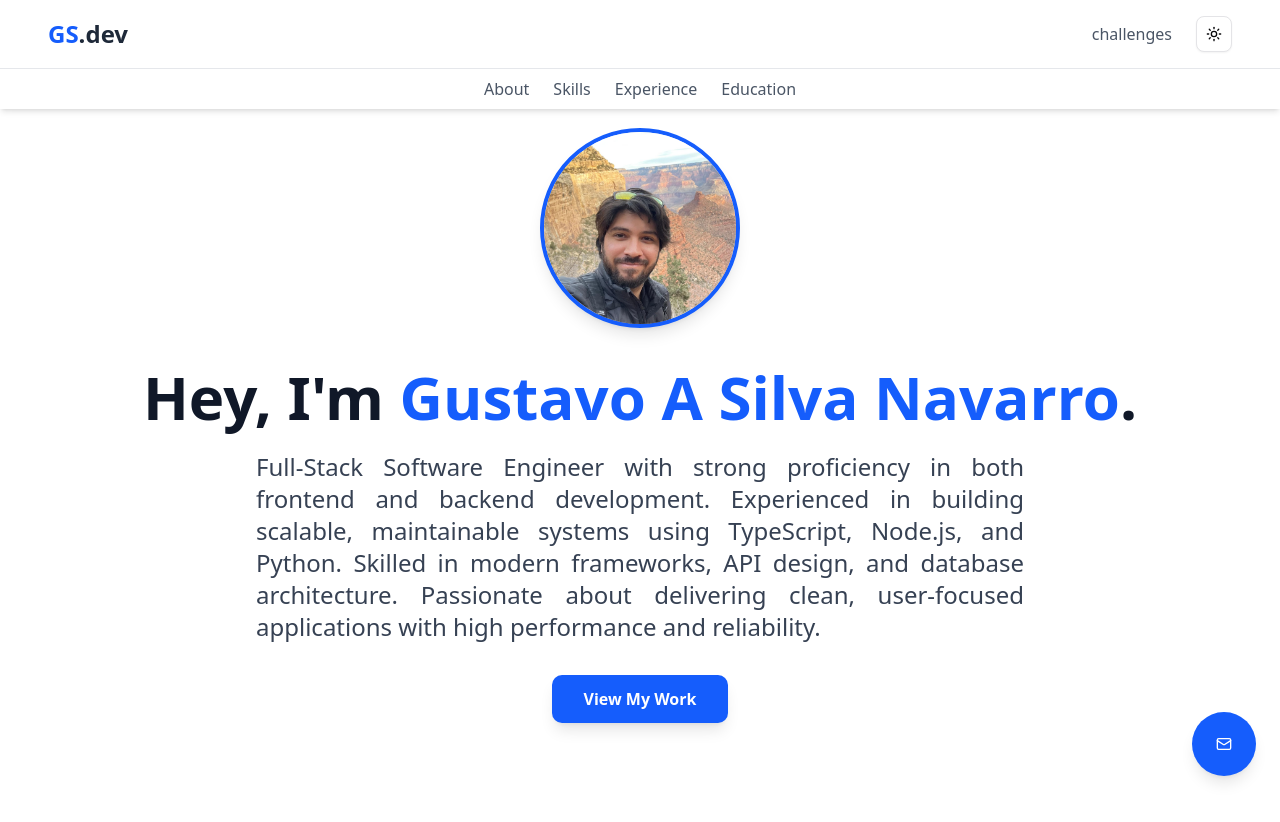
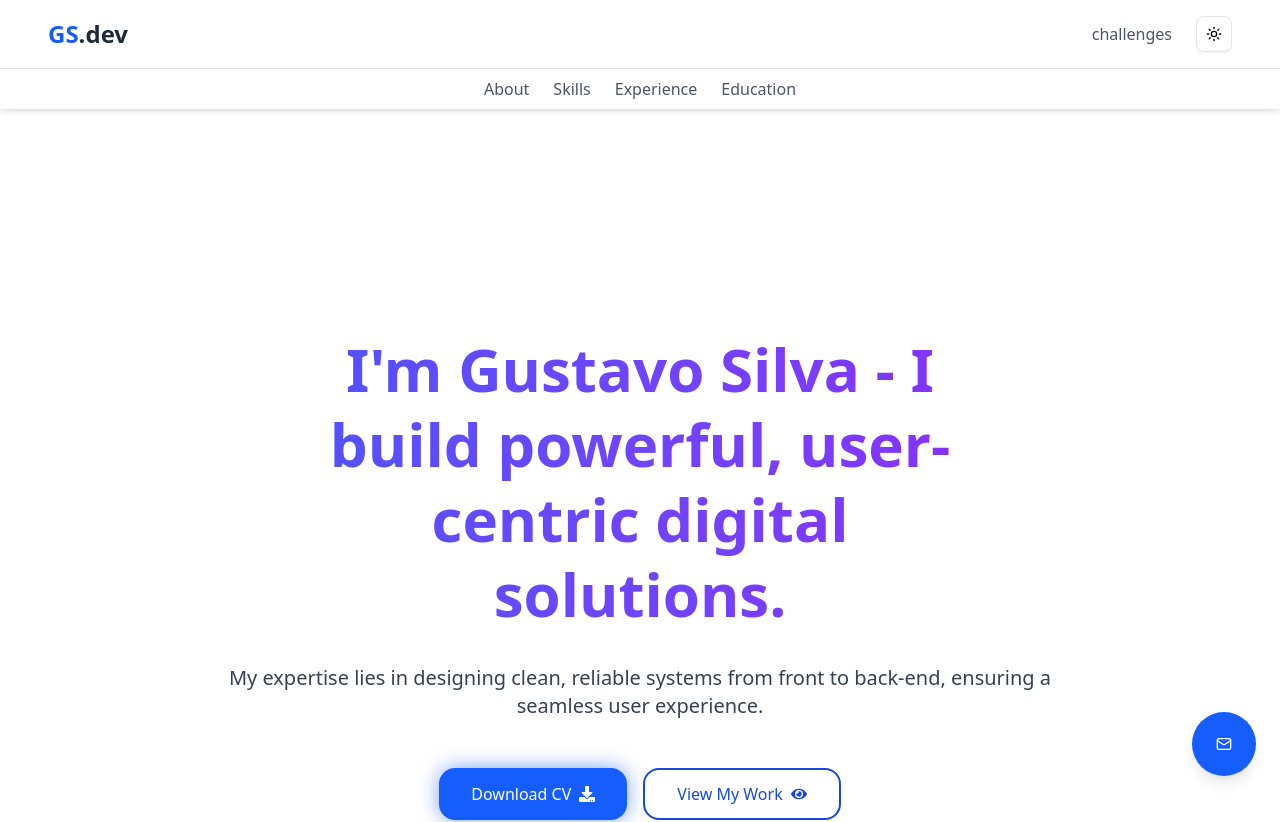
Before and after one commit to GustavoSilvaNavarro/gsn_web_page, a Next.js app: page / in a window 1280 px wide. Shown: the top 822 px of the page. Built offline with nearby package versions, Linux system fonts and the light colour scheme; no server answers.

Commit message:
🚧 Work in progress to improve the main section

```diff
--- a/package.json
+++ b/package.json
@@ -29,6 +29,7 @@
     "react-dom": "19.1.0",
     "react-email": "^4.2.6",
     "react-hook-form": "^7.61.1",
+    "react-icons": "^5.5.0",
     "react-intersection-observer": "^9.16.0",
     "resend": "^4.7.0",
     "tailwind-merge": "^3.3.1",
--- a/src/app/globals.css
+++ b/src/app/globals.css
@@ -38,3 +38,14 @@
 .delay-200 { animation-delay: 0.2s; }
 .delay-400 { animation-delay: 0.4s; }
 .delay-600 { animation-delay: 0.6s; }
+
+@keyframes gradient-animation {
+  0% { background-position: 0% 50%; }
+  50% { background-position: 100% 50%; }
+  100% { background-position: 0% 50%; }
+}
+
+.animate-gradient {
+  background-size: 200% auto;
+  animation: gradient-animation 2s ease infinite;
+}
--- a/src/app/layout.tsx
+++ b/src/app/layout.tsx
@@ -14,8 +14,8 @@ const geistMono = Geist_Mono({
 });
 
 export const metadata: Metadata = {
-  title: 'gsn',
-  description: 'GSN personal website | portfolio.',
+  title: 'Gustavo Silva | Portfolio',
+  description: 'Gustavo Silva personal website | portfolio.',
 };
 
 export default function RootLayout({ children }: Readonly<{ children: React.ReactNode }>) {
--- a/src/components/Home/MainSection.tsx
+++ b/src/components/Home/MainSection.tsx
@@ -1,6 +1,5 @@
-import Image from 'next/image';
 import { PersonalInfo } from '@/interfaces';
-import { SpringElement } from '@/components/animate-ui/components/spring-element';
+import { FaDownload, FaEye } from 'react-icons/fa';
 
 type Props = {
   personalInfo: PersonalInfo;
@@ -8,31 +7,32 @@ type Props = {
 
 export const MainSection = ({ personalInfo }: Props) => {
   return (
-    <section id="hero" className="flex flex-col items-center text-center mb-20 md:mb-32">
-      <SpringElement>
-        <div
-          draggable={false}
-          className="relative w-50 h-50 rounded-full bg-gray-200 dark:bg-gray-800 flex items-center justify-center mb-8 overflow-hidden border-4 border-blue-600 dark:border-blue-500 shadow-lg dark:shadow-xl">
-          <Image
-            draggable={false}
-            src="/gsn.jpeg"
-            alt="Gustavo Silva Navarro"
-            fill // Fills the parent container
-            style={{ objectFit: 'cover' }}
-          />
-        </div>
-      </SpringElement>
-      <h1 className="text-4xl md:text-6xl font-extrabold text-gray-900 dark:text-white leading-tight mb-4 animate-fade-in-up-large">
-        Hey, I&apos;m <span className="text-blue-600 dark:text-blue-400">{personalInfo.name}</span>.
-      </h1>
-      <p className="text-xl md:text-2xl text-gray-700 dark:text-gray-300 max-w-3xl mb-8 animate-fade-in-up-large delay-200 text-justify text-pretty">
-        {personalInfo.profile}
+    <section
+      id="hero"
+      className="flex flex-col items-center justify-center text-center px-4 md:px-8 pt-24 min-h-screen">
+      <div className="flex flex-col items-center gap-4 mb-8">
+        <h1 className="text-4xl md:text-6xl font-semibold max-w-2xl bg-gradient-to-r from-blue-600 to-purple-600 dark:from-blue-400 dark:to-purple-500 bg-clip-text text-transparent leading-tight animate-gradient">
+          I&#39;m {personalInfo.shortName} - I build powerful, user-centric digital solutions.
+        </h1>
+      </div>
+
+      <p className="text-lg md:text-xl text-gray-700 dark:text-gray-100 max-w-4xl mb-12 text-pretty">
+        {personalInfo.headline}
       </p>
-      <a
-        href="#experience"
-        className="bg-blue-600 hover:bg-blue-700 text-white font-bold py-3 px-8 rounded-lg shadow-lg transition-all duration-300 transform hover:scale-105 animate-fade-in-up-large delay-400">
-        View My Work
-      </a>
+
+      <div className="flex flex-col md:flex-row gap-4 z-10">
+        <a
+          href="/path/to/your/resume.pdf"
+          download
+          className="bg-blue-600 hover:bg-blue-700 text-white py-3 px-8 rounded-2xl shadow-[0_0_20px_rgba(37,99,235,0.6)] transition-all duration-300 transform hover:scale-105 flex items-center gap-2">
+          Download CV <FaDownload />
+        </a>
+        <a
+          href="#experience"
+          className="bg-transparent border-2 border-blue-700 dark:border-blue-700 hover:bg-blue-700 dark:hover:bg-gray-800 text-blue-700 dark:text-gray-100 hover:text-white py-3 px-8 rounded-2xl transition-all duration-300 transform hover:scale-105 flex items-center gap-2">
+          View My Work <FaEye />
+        </a>
+      </div>
     </section>
   );
 };
--- a/src/components/animate-ui/components/spring-element.tsx
+++ /dev/null
@@ -1,200 +0,0 @@
-'use client';
-
-import * as React from 'react';
-import { type HTMLMotionProps, motion, useMotionValue, useSpring } from 'motion/react';
-import { cn } from '@/lib/utils';
-
-const generateSpringPath = (
-  x1: number,
-  y1: number,
-  x2: number,
-  y2: number,
-  springConfig: {
-    coilCount?: number;
-    amplitudeMin?: number;
-    amplitudeMax?: number;
-    curveRatioMin?: number;
-    curveRatioMax?: number;
-    bezierOffset?: number;
-  } = {},
-) => {
-  const {
-    coilCount = 8,
-    amplitudeMin = 8,
-    amplitudeMax = 20,
-    curveRatioMin = 0.5,
-    curveRatioMax = 1,
-    bezierOffset = 8,
-  } = springConfig;
-
-  const dx = x2 - x1;
-  const dy = y2 - y1;
-  const dist = Math.sqrt(dx * dx + dy * dy);
-  if (dist < 2) return `M${x1},${y1}`;
-  const d = dist / coilCount;
-  const h = Math.max(0.8, 1 - (dist - 40) / 200);
-  const amplitude = Math.max(amplitudeMin, Math.min(amplitudeMax, amplitudeMax * h));
-  const curveRatio =
-    dist <= 40
-      ? curveRatioMax
-      : dist <= 120
-        ? curveRatioMax - ((dist - 40) / 80) * (curveRatioMax - curveRatioMin)
-        : curveRatioMin;
-  const ux = dx / dist,
-    uy = dy / dist;
-  const perpX = -uy,
-    perpY = ux;
-
-  const path = [];
-  for (let i = 0; i < coilCount; i++) {
-    const sx = x1 + ux * (i * d);
-    const sy = y1 + uy * (i * d);
-    const ex = x1 + ux * ((i + 1) * d);
-    const ey = y1 + uy * ((i + 1) * d);
-
-    const mx = x1 + ux * ((i + 0.5) * d) + perpX * amplitude;
-    const my = y1 + uy * ((i + 0.5) * d) + perpY * amplitude;
-
-    const c1x = sx + d * curveRatio * ux;
-    const c1y = sy + d * curveRatio * uy;
-    const c2x = mx + ux * bezierOffset;
-    const c2y = my + uy * bezierOffset;
-    const c3x = mx - ux * bezierOffset;
-    const c3y = my - uy * bezierOffset;
-    const c4x = ex - d * curveRatio * ux;
-    const c4y = ey - d * curveRatio * uy;
-
-    if (i === 0) path.push(`M${sx},${sy}`);
-    else path.push(`L${sx},${sy}`);
-    path.push(`C${c1x},${c1y} ${c2x},${c2y} ${mx},${my}`);
-    path.push(`C${c3x},${c3y} ${c4x},${c4y} ${ex},${ey}`);
-  }
-  return path.join(' ');
-};
-
-function useMotionValueValue(mv: any) {
-  return React.useSyncExternalStore(
-    (callback) => {
-      const unsub = mv.on('change', callback);
-      return unsub;
-    },
-    () => mv.get(),
-    () => mv.get(),
-  );
-}
-
-type SpringAvatarProps = {
-  children: React.ReactElement;
-  className?: string;
-  springClassName?: string;
-  dragElastic?: number;
-  springConfig?: { stiffness?: number; damping?: number };
-  springPathConfig?: {
-    coilCount?: number;
-    amplitudeMin?: number;
-    amplitudeMax?: number;
-    curveRatioMin?: number;
-    curveRatioMax?: number;
-    bezierOffset?: number;
-  };
-} & HTMLMotionProps<'div'>;
-
-function SpringElement({
-  ref,
-  children,
-  className,
-  springClassName,
-  dragElastic = 0.2,
-  springConfig = { stiffness: 200, damping: 16 },
-  springPathConfig = {},
-  ...props
-}: SpringAvatarProps) {
-  const x = useMotionValue(0);
-  const y = useMotionValue(0);
-
-  const springX = useSpring(x, {
-    stiffness: springConfig.stiffness,
-    damping: springConfig.damping,
-  });
-  const springY = useSpring(y, {
-    stiffness: springConfig.stiffness,
-    damping: springConfig.damping,
-  });
-
-  const sx = useMotionValueValue(springX);
-  const sy = useMotionValueValue(springY);
-
-  const childRef = React.useRef<HTMLDivElement>(null);
-  React.useImperativeHandle(ref, () => childRef.current as HTMLDivElement);
-  const [center, setCenter] = React.useState({ x: 0, y: 0 });
-  const [isDragging, setIsDragging] = React.useState(false);
-
-  React.useLayoutEffect(() => {
-    function update() {
-      if (childRef.current) {
-        const rect = childRef.current.getBoundingClientRect();
-        setCenter({
-          x: rect.left + rect.width / 2,
-          y: rect.top + rect.height / 2,
-        });
-      }
-    }
-    update();
-    window.addEventListener('resize', update);
-    window.addEventListener('scroll', update, true);
-    return () => {
-      window.removeEventListener('resize', update);
-      window.removeEventListener('scroll', update, true);
-    };
-  }, []);
-
-  React.useEffect(() => {
-    if (isDragging) {
-      document.body.style.cursor = 'grabbing';
-    } else {
-      document.body.style.cursor = 'default';
-    }
-  }, [isDragging]);
-
-  const path = generateSpringPath(center.x, center.y, center.x + sx, center.y + sy, springPathConfig);
-
-  return (
-    <>
-      <svg width="100vw" height="100vh" className="fixed inset-0 w-screen h-screen pointer-events-none z-40 inset-0">
-        <path
-          d={path}
-          strokeLinecap="round"
-          strokeLinejoin="round"
-          className={cn('stroke-2 stroke-neutral-900 dark:stroke-neutral-100 fill-none', springClassName)}
-        />
-      </svg>
-      <motion.div
-        ref={childRef}
-        className={cn('z-50', isDragging ? 'cursor-grabbing' : 'cursor-grab', className)}
-        style={{
-          x: springX,
-          y: springY,
-        }}
-        drag
-        dragElastic={dragElastic}
-        dragMomentum={false}
-        onDragStart={() => {
-          setIsDragging(true);
-        }}
-        onDrag={(_, info) => {
-          x.set(info.offset.x);
-          y.set(info.offset.y);
-        }}
-        onDragEnd={() => {
-          x.set(0);
-          y.set(0);
-          setIsDragging(false);
-        }}
-        {...props}>
-        {children}
-      </motion.div>
-    </>
-  );
-}
-
-export { SpringElement };
--- a/src/interfaces/personalInfo.interfaces.ts
+++ b/src/interfaces/personalInfo.interfaces.ts
@@ -1,6 +1,8 @@
 export type PersonalInfo = {
   name: string;
+  shortName: string;
   title: string;
+  headline: string;
   profile: string;
   skills: Skills;
   experience: Array<ExperienceItem>;
--- a/src/utils/constants.ts
+++ b/src/utils/constants.ts
@@ -4,7 +4,10 @@ export const myEmail = 'gustavo.silva.nav@gmail.com';
 
 export const personalDetails: PersonalInfo = {
   name: 'Gustavo A Silva Navarro',
+  shortName: 'Gustavo Silva',
   title: 'Software Engineer',
+  headline:
+    'My expertise lies in designing clean, reliable systems from front to back-end, ensuring a seamless user experience.',
   profile:
     'Full-Stack Software Engineer with strong proficiency in both frontend and backend development. Experienced in building scalable, maintainable systems using TypeScript, Node.js, and Python. Skilled in modern frameworks, API design, and database architecture. Passionate about delivering clean, user-focused applications with high performance and reliability.',
   skills: {
```
Also changed, not shown: 1 other file (tests, documents, lock files or other folders).
